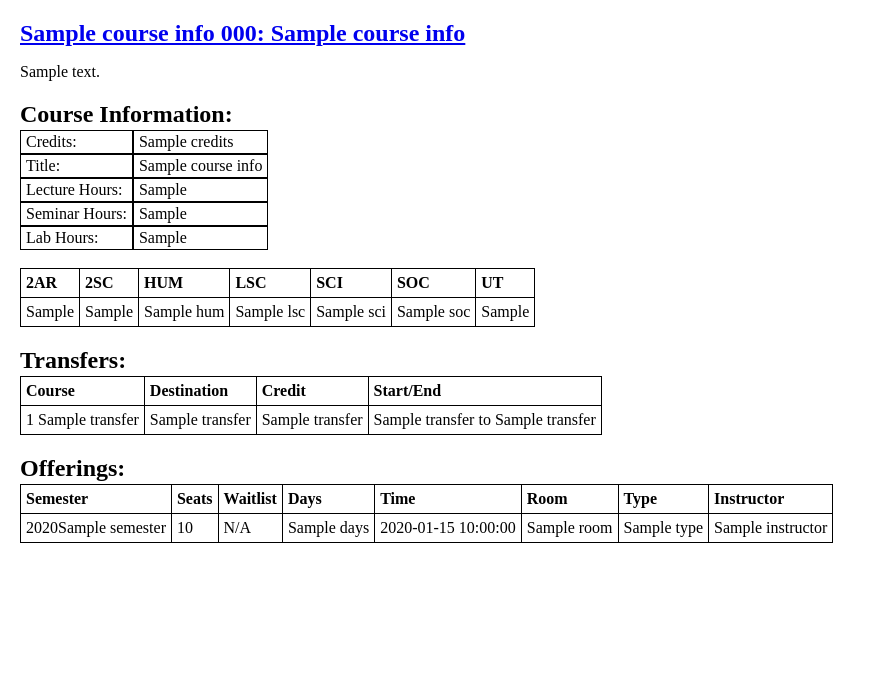
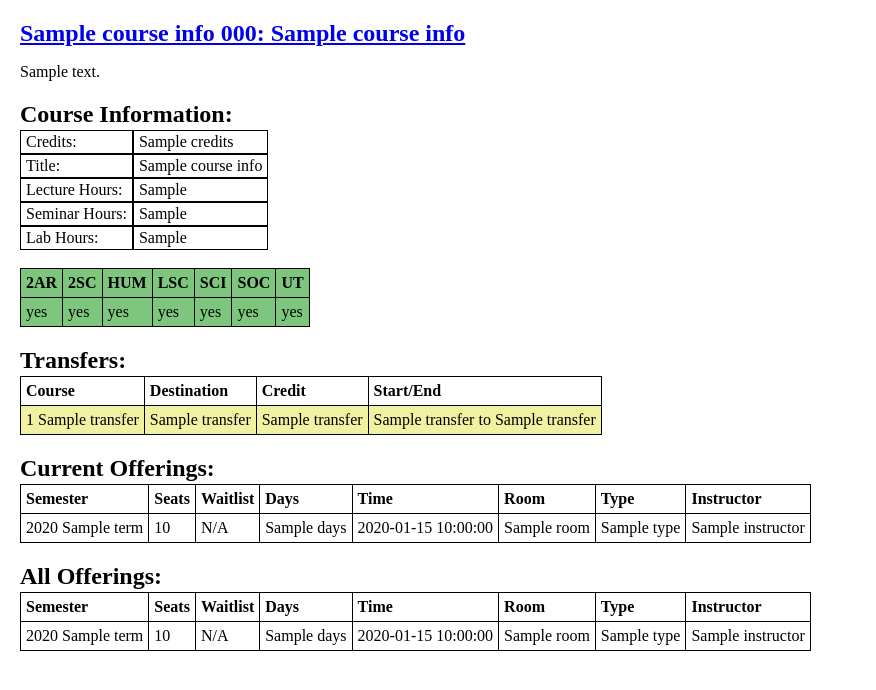
Before and after one commit to langaracpsc/LangaraCoursePlanner, a Flask app: template templates/course.html in a window 1280 px wide. Shown: the top 690 px of the page, without its empty margins (0-876 px from the left). Run offline with Flask 3, Linux system fonts and the light colour scheme; the template is opened without the code that fills it: most values are stand-ins (such as "Sample title", 1, 10 or a date in 2020).

Commit message:
improvements.

```diff
--- a/main.py
+++ b/main.py
@@ -25,20 +25,40 @@ def send_js(path):
 def send_assets(path):
     return send_from_directory('static/assets', path)
 
+# chatgpt told me to put these here
+# they're responsible for making the attribute table pretty
+@app.template_filter()
+def attr_color(value):
+    return "green" if value else ""
+
+@app.template_filter()
+def format_attribute(value):
+    return "yes" if value else "no"
+
 
 # route for getting specific course
-@app.route('/course/<department>/<course_number>')
+@app.route('/courses/<department>/<course_number>')
 def course(department, course_number):
     api_url = f"http://api2.langaracs.tech/data/{department}/{course_number}"
     response = requests.get(api_url)
     if response.status_code == 200:
         data = response.json()
-        return render_template('course.html', course_info=data['courseInfo'], transfers=data['transfers'], offerings=data['offerings'])
+
+        # must be parsed here, its not possible to extract in the jinja template
+
+        current_term = requests.get("https://api2.langaracs.tech/meta/current_semester")
+        current_term = current_term.json()
+
+        offered_in_current_semester = [c for c in data["offerings"] if c['year'] == current_term['year'] and c['term'] == current_term['term']]
+        old_offerings = [c for c in data["offerings"] if c['year'] != current_term['year'] or c['term'] != current_term['term']]
+        old_offerings.reverse()
+
+        return render_template('course.html', course_info=data['courseInfo'], transfers=data['transfers'], offerings=old_offerings, current_offerings=offered_in_current_semester, current_term=current_term)
     else:
         return jsonify({'error': 'Failed to fetch data'}), response.status_code
 
 if __name__ == '__main__':
     from waitress import serve
-    serve(app, host="0.0.0.0", port=5000, threads=20)
+    # serve(app, host="0.0.0.0", port=5000, threads=20)
 
-    # app.run(debug=True)
+    app.run(debug=True)
--- a/templates/course.html
+++ b/templates/course.html
@@ -67,49 +67,83 @@
     <br>
 
     <table>
-        <tbody><tr>
-            <th class="">2AR</th>
-            <th class="">2SC</th>
-            <th class="">HUM</th>
-            <th class="">LSC</th>
-            <th class="">SCI</th>
-            <th class="">SOC</th>
-            <th class="">UT</th>
+        <tr>
+            <th class="{{ course_info.AR|attr_color }}">2AR</th>
+            <th class="{{ course_info.SC|attr_color }}">2SC</th>
+            <th class="{{ course_info.HUM|attr_color }}">HUM</th>
+            <th class="{{ course_info.LSC|attr_color }}">LSC</th>
+            <th class="{{ course_info.SCI|attr_color }}">SCI</th>
+            <th class="{{ course_info.SOC|attr_color }}">SOC</th>
+            <th class="{{ course_info.UT|attr_color }}">UT</th>
         </tr>
         <tr>
-            <td>{{ course_info.AR }}</td>
-            <td>{{ course_info.SC }}</td>
-            <td>{{ course_info.HUM }}</td>
-            <td>{{ course_info.LSC }}</td>
-            <td>{{ course_info.SCI }}</td>
-            <td>{{ course_info.SOC }}</td>
-            <td>{{ course_info.UT }}</td>
-        </tr></tbody>
+            <td class="{{ course_info.AR|attr_color }}">{{ course_info.AR|format_attribute }}</td>
+            <td class="{{ course_info.SC|attr_color }}">{{ course_info.SC|format_attribute }}</td>
+            <td class="{{ course_info.HUM|attr_color }}">{{ course_info.HUM|format_attribute }}</td>
+            <td class="{{ course_info.LSC|attr_color }}">{{ course_info.LSC|format_attribute }}</td>
+            <td class="{{ course_info.SCI|attr_color }}">{{ course_info.SCI|format_attribute }}</td>
+            <td class="{{ course_info.SOC|attr_color }}">{{ course_info.SOC|format_attribute }}</td>
+            <td class="{{ course_info.UT|attr_color }}">{{ course_info.UT|format_attribute }}</td>
+        </tr>
     </table>
 
     <h2>Transfers:</h2>
     <table class="transferTable">
-        <th>Course</th><th>Destination</th><th>Credit</th><th>Start/End</th>
-
+        <thead>
+            <tr>
+                <th>Course</th>
+                <th>Destination</th>
+                <th>Credit</th>
+                <th>Start/End</th>
+            </tr>
+        </thead>
+        <tbody>
             {% for transfer in transfers %}
-        <tr class="${classes} {{ transfer[3] }}">
+                {% set classes = [] %}
+                {% if transfer[6] != "present" %}
+                    {% set _ = classes.append("hidden") %}
+                {% endif %}
+                {% if transfer[4] == "No credit" or transfer[4] == "No Credit" %}
+                    {% set _ = classes.append("red") %}
+                {% endif %}
+                {% if transfer[4] == "Individual assessment." %}
+                    {% set _ = classes.append("yellow") %}
+                {% else %}
+                    {% set credit_val = transfer[4].split("(")[-1].split(")")[0] %}
+                    {% if credit_val|float < course_info.credits|float %}
+                        {% set _ = classes.append("yellow") %}
+                    {% endif %}
+                {% endif %}
+                <tr class="{{ classes|join(' ') }} {{ transfer[3] }}">
                     <td class="tablePriority">{{ transfer[0] }} {{ transfer[1] }}</td>
                     <td class="tablePriority">{{ transfer[3] }}</td>
                     <td>{{ transfer[4] }}</td>
                     <td class="tablePriority">{{ transfer[5] }} to {{ transfer[6] }}</td>
                 </tr>
             {% endfor %}
+        </tbody>
     </table>
 
-    <h2>Offerings:</h2>
+    <h2>Current Offerings:</h2>
+    {% if current_offerings %}
         <table class="offeredTable mono">
-        <thead><th>Semester</th> <th>Seats</th> <th>Waitlist</th> <th>Days</th> <th>Time</th> <th>Room</th> <th>Type</th> <th>Instructor</th></thead>
-        {% for offering in offerings %}
+            <thead>
+                <th>Semester</th>
+                <th>Seats</th>
+                <th>Waitlist</th>
+                <th>Days</th>
+                <th>Time</th>
+                <th>Room</th>
+                <th>Type</th>
+                <th>Instructor</th>
+            </thead>
+            <tbody>
+                {% for offering in current_offerings %}
                     {% set schedule_length = offering.schedule|length %}
                     {% for schedule in offering.schedule %}
                         <tr>
                             {% if loop.first %}
-                        <td rowspan="{{ schedule_length }}">{{ offering.year }}{{ offering.semester }}</td>
+                                <td rowspan="{{ schedule_length }}">{{ offering.year }} {{ offering.term }}</td>
                                 <td rowspan="{{ schedule_length }}">{{ offering.seats|default('N/A', true) }}</td>
                                 <td rowspan="{{ schedule_length }}">{{ offering.waitlist|default('N/A', true) }}</td>
                             {% endif %}
@@ -122,7 +156,35 @@
                     {% endfor %}
                 {% endfor %}
             </tbody>
+        </table>
+    {% else %}
+        <p>Course not offered this semester ({{ current_term.year }} {{ current_term.term }}).</p>
+    {% endif %}
 
+
+
+    <h2>All Offerings:</h2>
+    <table class="offeredTable mono">
+        <thead><th>Semester</th> <th>Seats</th> <th>Waitlist</th> <th>Days</th> <th>Time</th> <th>Room</th> <th>Type</th> <th>Instructor</th></thead>
+        {% for offering in offerings %}
+            {% set schedule_length = offering.schedule|length %}
+            {% for schedule in offering.schedule %}
+                <tr>
+                    {% if loop.first %}
+                        <td rowspan="{{ schedule_length }}">{{ offering.year }} {{ offering.term }}</td>
+                        <td rowspan="{{ schedule_length }}">{{ offering.seats|default('N/A', true) }}</td>
+                        <td rowspan="{{ schedule_length }}">{{ offering.waitlist|default('N/A', true) }}</td>
+                    {% endif %}
+                    <td>{{ schedule.days }}</td>
+                    <td>{{ schedule.time }}</td>
+                    <td>{{ schedule.room }}</td>
+                    <td>{{ schedule.type }}</td>
+                    <td>{{ schedule.instructor }}</td>
+                </tr>
+            {% endfor %}
+        {% endfor %}
+        </tbody>
+    </table>
 
 </body>
 </html>
```
Lines whose indentation alone changed are shown as unchanged.
